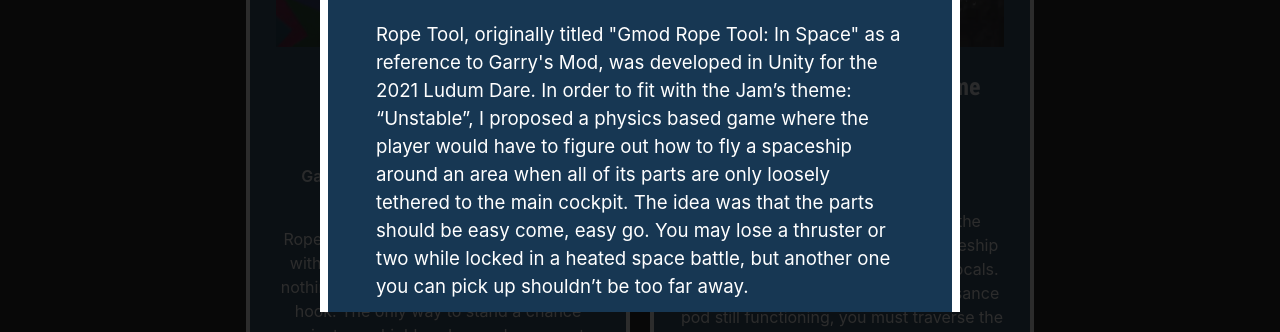
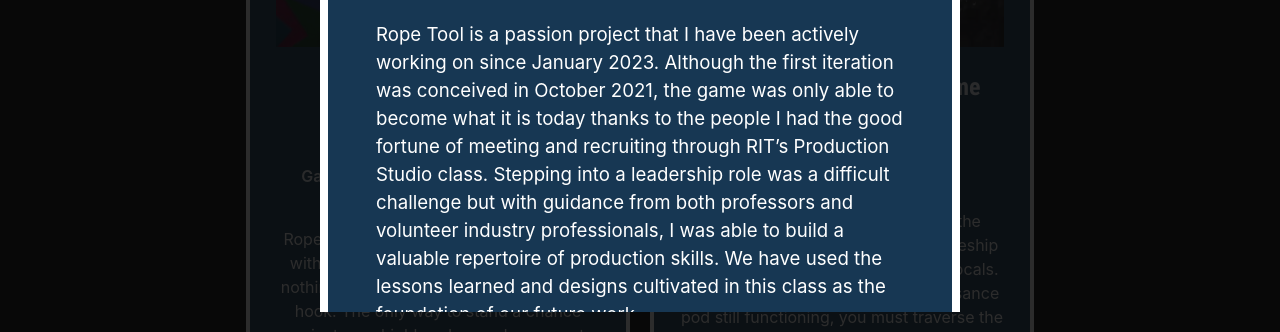
Before and after one commit to xcg2903/xcg2903.github.io, a plain HTML site: page games.html in a window 1280 px wide. Both pictures are taken after a click on the element 438 px from the left and 526 px from the top of the page. Shown: the part 468-800 px from the top of the page. Drawn offline with nearby package versions, Linux system fonts and the light colour scheme.

Commit message:
updated rope tool overview + resume

```diff
--- a/games.html
+++ b/games.html
@@ -176,9 +176,7 @@
                         <iframe width="560" height="315" src="https://www.youtube.com/embed/QyBbl-MWqVE" title="YouTube video player" frameborder="0" allow="accelerometer; autoplay; clipboard-write; encrypted-media; gyroscope; picture-in-picture; web-share" allowfullscreen></iframe>
                         <div class=videotext1>
                             <h2 class="title is-3 has-text-info-light">About the Project</h2>
-                            <p>Rope Tool, originally titled "Gmod Rope Tool: In Space" as a reference to Garry's Mod, was developed in Unity for the 2021 Ludum Dare. In order to fit with the Jam’s theme: “Unstable”, I proposed a physics based game where the player would have to figure out how to fly a spaceship around an area when all of its parts are only loosely tethered to the main cockpit. The idea was that the parts should be easy come, easy go. You may lose a thruster or two while locked in a heated space battle, but another one you can pick up shouldn’t be too far away.</p>
-                            <br>
-                            <p>I decided I liked the initial idea enough to keep the project going, and spent most of my summer refining the prototype. Currently my plan is to take the project through the IGM Production Studio class to continue its development.</p>
+                            <p>Rope Tool is a passion project that I have been actively working on since January 2023. Although the first iteration was conceived in October 2021, the game was only able to become what it is today thanks to the people I had the good fortune of meeting and recruiting through RIT’s Production Studio class. Stepping into a leadership role was a difficult challenge but with guidance from both professors and volunteer industry professionals, I was able to build a valuable repertoire of production skills. We have used the lessons learned and designs cultivated in this class as the foundation of our future work.</p>
                         </div>
                         <div class=videotext2>
                             <h2 class="title is-3 has-text-info-light">Production Timeline</h2>
```
Also changed, not shown: 2 other files.
